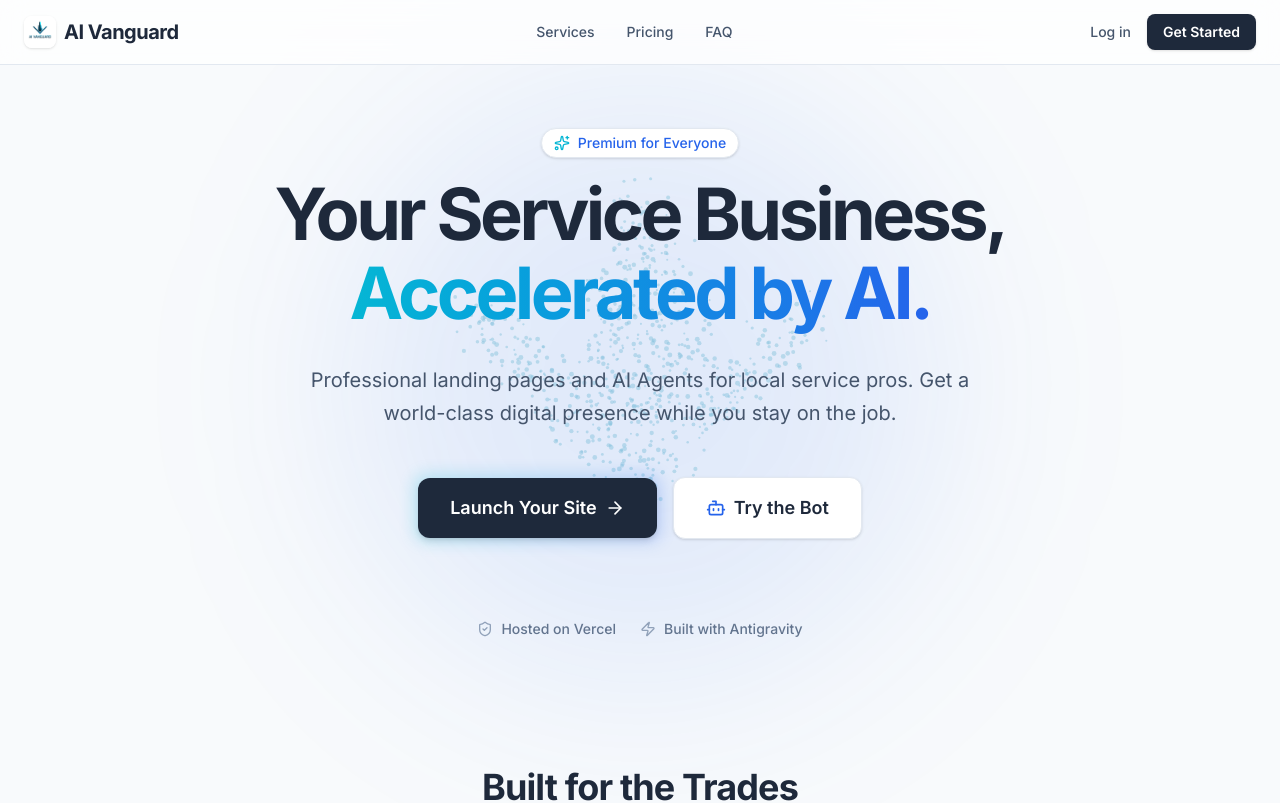
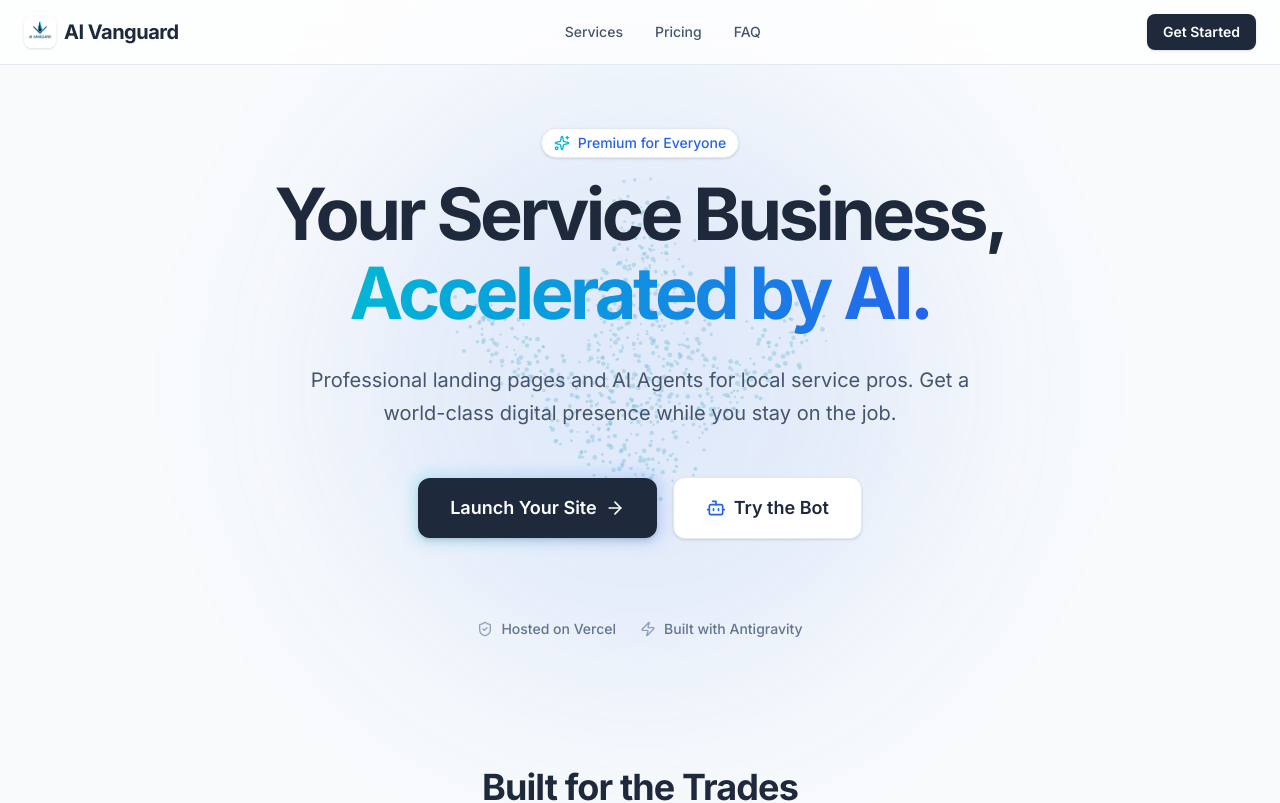
Before and after one commit to UncleSam03/AI-Vanguardd-Website, a Next.js app: page / in a window 1280 px wide. Shown: the top 803 px of the page. Built offline with nearby package versions, Linux system fonts and the light colour scheme.

Commit message:
feat: remove login button from header

```diff
--- a/src/app/page.tsx
+++ b/src/app/page.tsx
@@ -179,9 +179,6 @@ export default function LandingPage() {
             <Link href="#faq" className="hover:text-brand-blue transition-colors">FAQ</Link>
           </nav>
           <div className="flex items-center gap-4">
-            <button className="hidden md:block text-sm font-medium text-slate-600 hover:text-brand-blue transition-colors">
-              Log in
-            </button>
             <button className="px-4 py-2 rounded-lg bg-brand-dark text-white text-sm font-semibold hover:bg-slate-800 transition-colors shadow-sm">
               Get Started
             </button>
```
